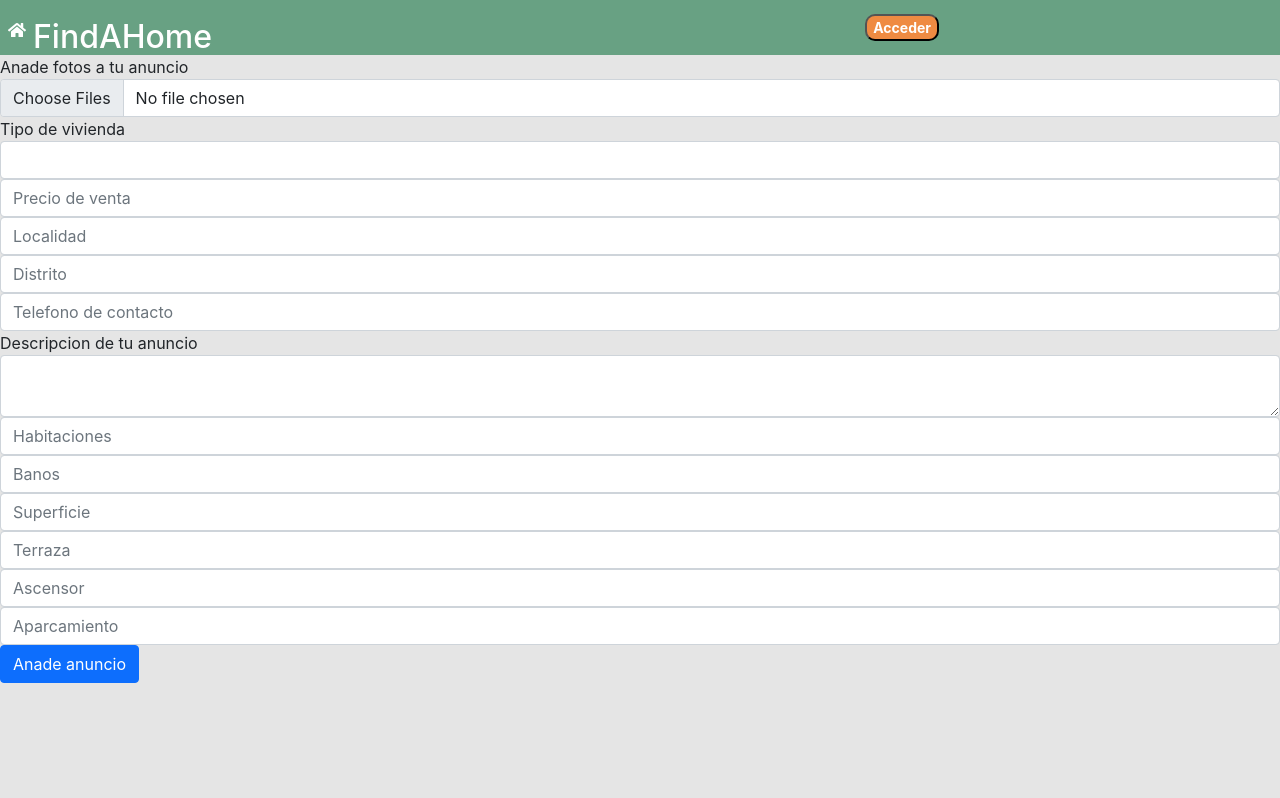
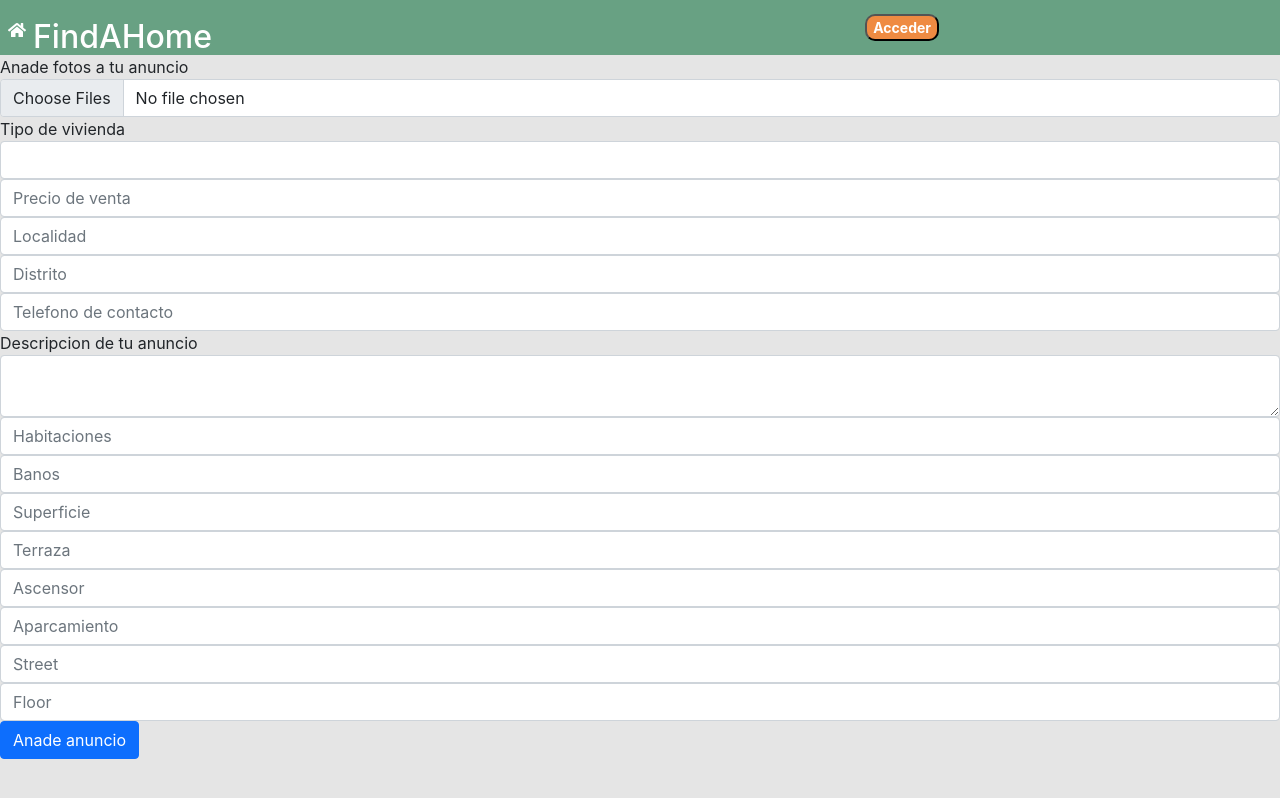
Before and after one commit to rodicafazakas/FindAHome-Front, a React (Create React App) app: page /announcements/new in a window 1280 px wide. Built offline with nearby package versions, Linux system fonts and the light colour scheme.

Commit message:
Installed form-data and applied to the createAnnouncementThunk

```diff
--- a/package.json
+++ b/package.json
@@ -9,6 +9,7 @@
     "@testing-library/react": "^11.2.7",
     "@testing-library/user-event": "^12.8.3",
     "bootstrap": "^5.1.3",
+    "form-data": "^4.0.0",
     "jwt-decode": "^3.1.2",
     "node-sass": "^6.0.1",
     "react": "^17.0.2",
--- a/src/pages/Form/AnnouncementForm.js
+++ b/src/pages/Form/AnnouncementForm.js
@@ -9,6 +9,13 @@ const AnnouncementForm = () => {
     setAnnouncementData({
       ...announcementData,
       [event.target.id]: event.target.value,
+    });
+  };
+
+  const handleAddImage = (event) => {
+    setAnnouncementData({
+      ...announcementData,
+      [event.target.id]: event.target.files[0],
     });
   };
 
@@ -25,20 +32,27 @@ const AnnouncementForm = () => {
           <input
             type="file"
             name="filefield"
+            id="images"
             multiple="multiple"
             className="form-control"
-            onChange={handleChange}
+            onChange={handleAddImage}
             placeholder="Apload hasta 3 fotos"
           />
         </div>
         <div className="form-group">
           <label> Tipo de vivienda </label>
-          <input type="text" className="form-control" onChange={handleChange} />
+          <input
+            type="text"
+            className="form-control"
+            id="dwellingType"
+            onChange={handleChange}
+          />
         </div>
         <div className="form-group">
           <input
             type="text"
             className="form-control"
+            id="price"
             onChange={handleChange}
             placeholder="Precio de venta"
           />
@@ -47,6 +61,7 @@ const AnnouncementForm = () => {
           <input
             type="text"
             className="form-control"
+            id="city"
             onChange={handleChange}
             placeholder="Localidad"
           />
@@ -55,6 +70,7 @@ const AnnouncementForm = () => {
           <input
             type="text"
             className="form-control"
+            id="neighbourhood"
             onChange={handleChange}
             placeholder="Distrito"
           />
@@ -63,6 +79,7 @@ const AnnouncementForm = () => {
           <input
             type="text"
             className="form-control"
+            id="phoneNumber"
             onChange={handleChange}
             placeholder="Telefono de contacto"
           />
@@ -72,6 +89,7 @@ const AnnouncementForm = () => {
           <textarea
             type="text"
             className="form-control"
+            id="description"
             onChange={handleChange}
           />
         </div>
@@ -79,6 +97,7 @@ const AnnouncementForm = () => {
           <input
             type="text"
             className="form-control"
+            id="bedrooms"
             onChange={handleChange}
             placeholder="Habitaciones"
           />
@@ -87,6 +106,7 @@ const AnnouncementForm = () => {
           <input
             type="text"
             className="form-control"
+            id="bathrooms"
             onChange={handleChange}
             placeholder="Banos"
           />
@@ -95,6 +115,7 @@ const AnnouncementForm = () => {
           <input
             type="text"
             className="form-control"
+            id="area"
             onChange={handleChange}
             placeholder="Superficie"
           />
@@ -103,6 +124,7 @@ const AnnouncementForm = () => {
           <input
             type="text"
             className="form-control"
+            id="terrace"
             onChange={handleChange}
             placeholder="Terraza"
           />
@@ -111,6 +133,7 @@ const AnnouncementForm = () => {
           <input
             type="text"
             className="form-control"
+            id="elevator"
             onChange={handleChange}
             placeholder="Ascensor"
           />
@@ -119,8 +142,27 @@ const AnnouncementForm = () => {
           <input
             type="text"
             className="form-control"
+            id="parking"
             onChange={handleChange}
             placeholder="Aparcamiento"
+          />
+        </div>
+        <div className="form-group">
+          <input
+            type="text"
+            className="form-control"
+            id="street"
+            onChange={handleChange}
+            placeholder="Street"
+          />
+        </div>
+        <div className="form-group">
+          <input
+            type="text"
+            className="form-control"
+            id="floor"
+            onChange={handleChange}
+            placeholder="Floor"
           />
         </div>
         <button type="submit" className="btn btn-primary">
--- a/src/redux/thunks/announcementThunk.js
+++ b/src/redux/thunks/announcementThunk.js
@@ -7,6 +7,8 @@ import {
   addFavouriteAction,
   deleteFavouriteAction,
 } from "../actions/actionCreators";
+
+import FormData from "form-data";
 
 const apiUrl = "https://proyecto-final-rodica-back.herokuapp.com";
 
@@ -26,12 +28,20 @@ export const createAnnouncementThunk = (announcement) => async (dispatch) => {
   const { token } = JSON.parse(
     localStorage.getItem(process.env.REACT_APP_LOCAL_STORAGE)
   );
+
+  const announcementFormData = new FormData();
+  Object.entries(announcement)
+    .filter(([key, value]) => key !== "street" && key !== "floor")
+    .forEach(([key, value]) =>announcementFormData.append(key, value));
+
+  announcementFormData.append("address[street]", announcement.street);
+  announcementFormData.append("address[floor]", announcement.floor);
+
   const response = await fetch(`${apiUrl}/announcements/new`, {
     method: "POST",
-    body: JSON.stringify(announcement),
+    body: announcementFormData,
     headers: {
-      "Content-type": "multipart/form-data",
-      Authorization: "Bearer " + token,
+      Authorization: "Bearer " + token
     },
   });
 
```
Also changed, not shown: 1 other file (tests, documents, lock files or other folders).
